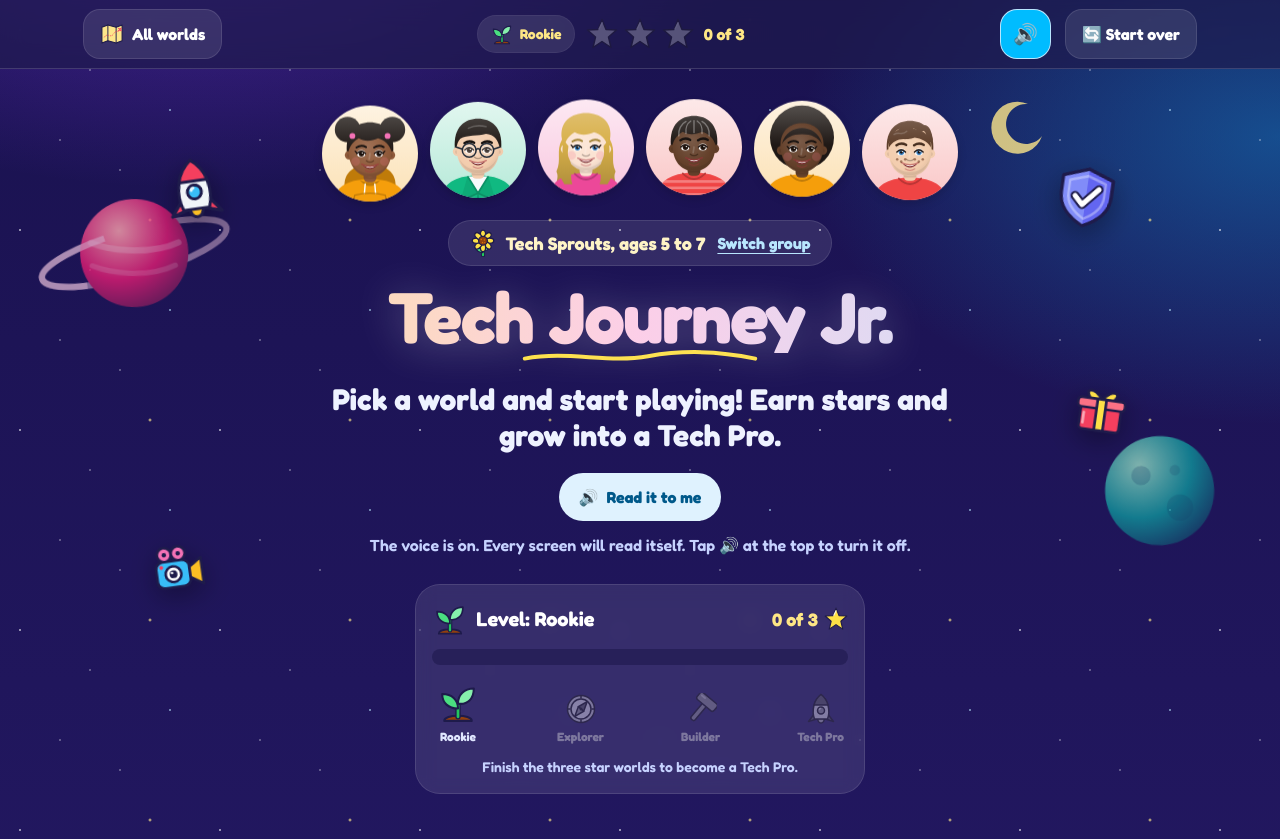
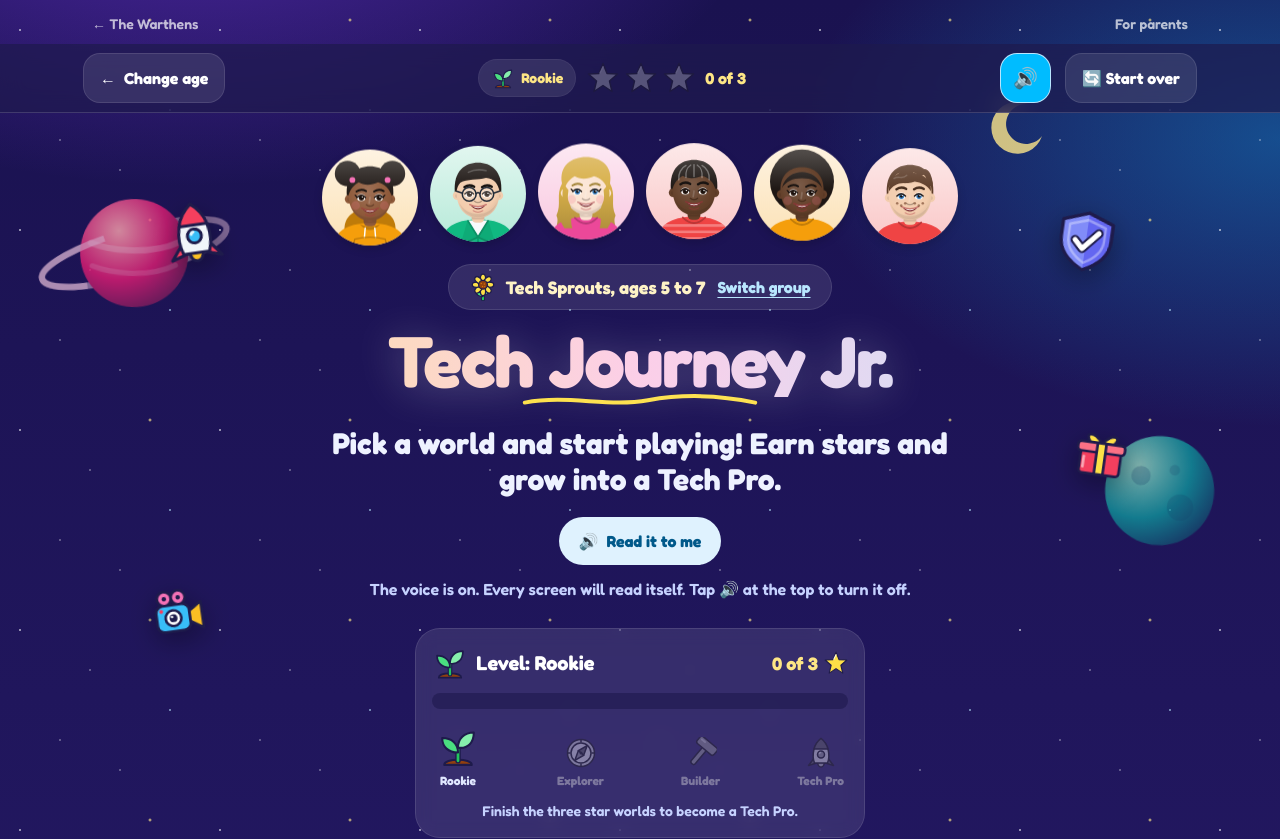
Before and after one commit to justonw/thewarthens-site, a Next.js app: page /techjr/play/ages-5-7 in a window 1280 px wide. Shown: the top 839 px of the page. Built offline with nearby package versions, Linux system fonts and the light colour scheme.

Commit message:
Tech Jr.: map screen button goes to the age picker, small top link back to the website and parents
Co-Authored-By: Claude Sonnet 5.5 <noreply@anthropic.com>

```diff
--- a/src/components/career-day/PlayShell.tsx
+++ b/src/components/career-day/PlayShell.tsx
@@ -111,6 +111,7 @@ export default function PlayShell({ children }: { children: ReactNode }) {
   const atPicker = pathname === PLAY_PATH;
   const anyProgress = Object.keys(doneAll).length > 0 || Object.keys(factsAll).length > 0;
   const mapPath = band ? bandPath(band.id) : PLAY_PATH;
+  const onMap = !!band && pathname === mapPath;
 
   const resetAll = useCallback(() => {
     stopSpeech();
@@ -204,9 +205,29 @@ export default function PlayShell({ children }: { children: ReactNode }) {
           <div aria-hidden className="cd-stars pointer-events-none absolute inset-0" />
           <SkyDecor />
 
+          <nav aria-label="The Warthens website, top of page" className="relative z-20 mx-auto flex max-w-6xl items-center justify-between gap-3 px-4 pt-1 text-sm font-semibold text-white/70 sm:px-6">
+            <Link href="/" onClick={stopSpeech} className="inline-flex min-h-10 items-center rounded-lg px-1 underline-offset-4 hover:text-white hover:underline">
+              ← The Warthens
+            </Link>
+            <Link href="/techjr" onClick={stopSpeech} className="inline-flex min-h-10 items-center rounded-lg px-1 underline-offset-4 hover:text-white hover:underline">
+              For parents
+            </Link>
+          </nav>
+
           <header className="sticky top-0 z-30 border-b border-white/15 bg-indigo-950/70 backdrop-blur-md">
             <div className="mx-auto flex max-w-6xl items-center justify-between gap-2 px-3 py-2.5 sm:gap-4 sm:px-5">
-              {band ? (
+              {band && onMap ? (
+                // Already on the map, so "All worlds" would link to this same page and seem broken. Offer the age picker instead.
+                <Link
+                  href={PLAY_PATH}
+                  onClick={stopSpeech}
+                  className="flex min-h-12 items-center gap-2 whitespace-nowrap rounded-2xl bg-white/10 px-3 py-2 text-base font-extrabold text-white ring-1 ring-white/20 transition hover:bg-white/20 active:scale-95 sm:px-4"
+                >
+                  <span aria-hidden>←</span>
+                  <span className="hidden sm:inline">Change age</span>
+                  <span className="sm:hidden">Ages</span>
+                </Link>
+              ) : band ? (
                 <Link
                   href={mapPath}
                   onClick={stopSpeech}
```
